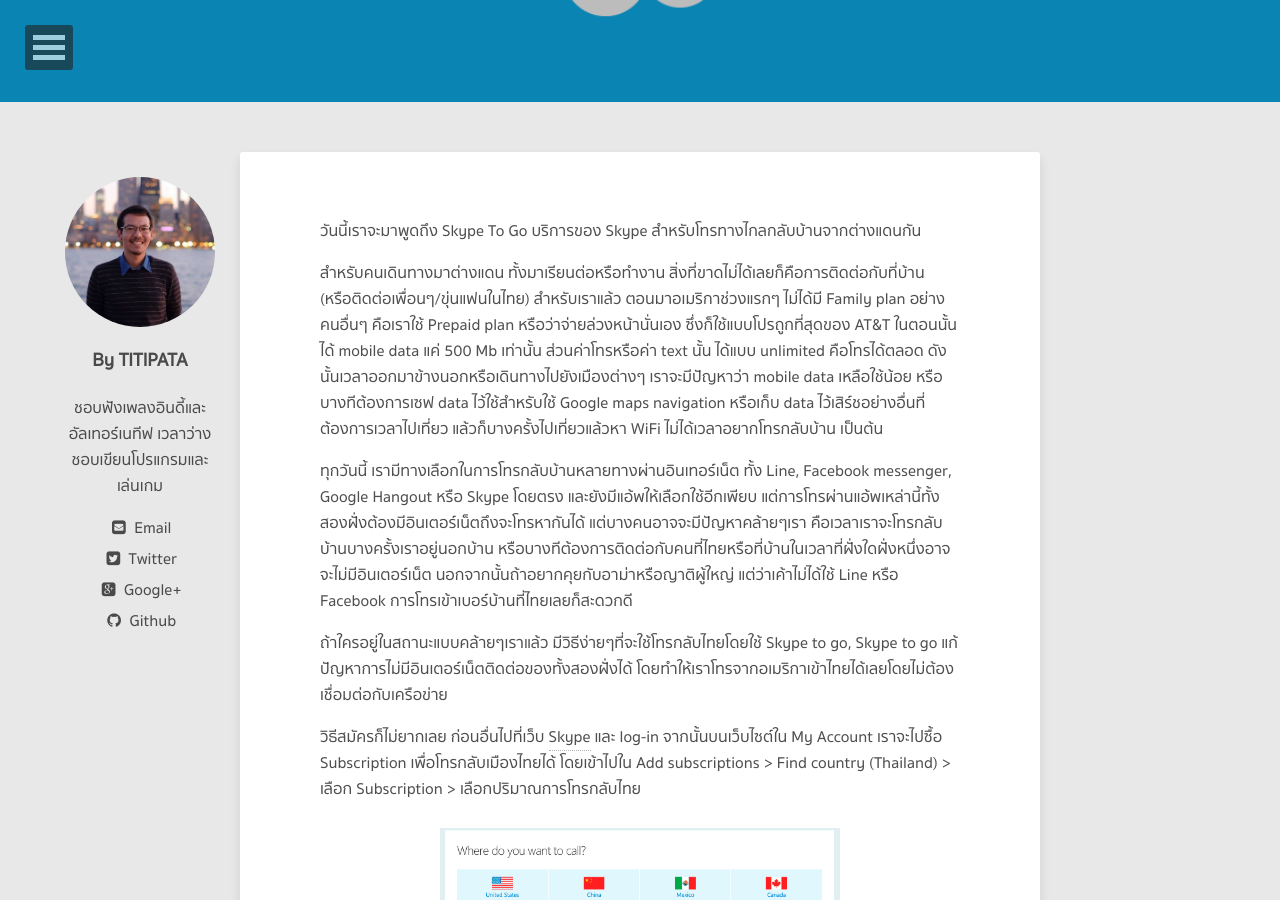
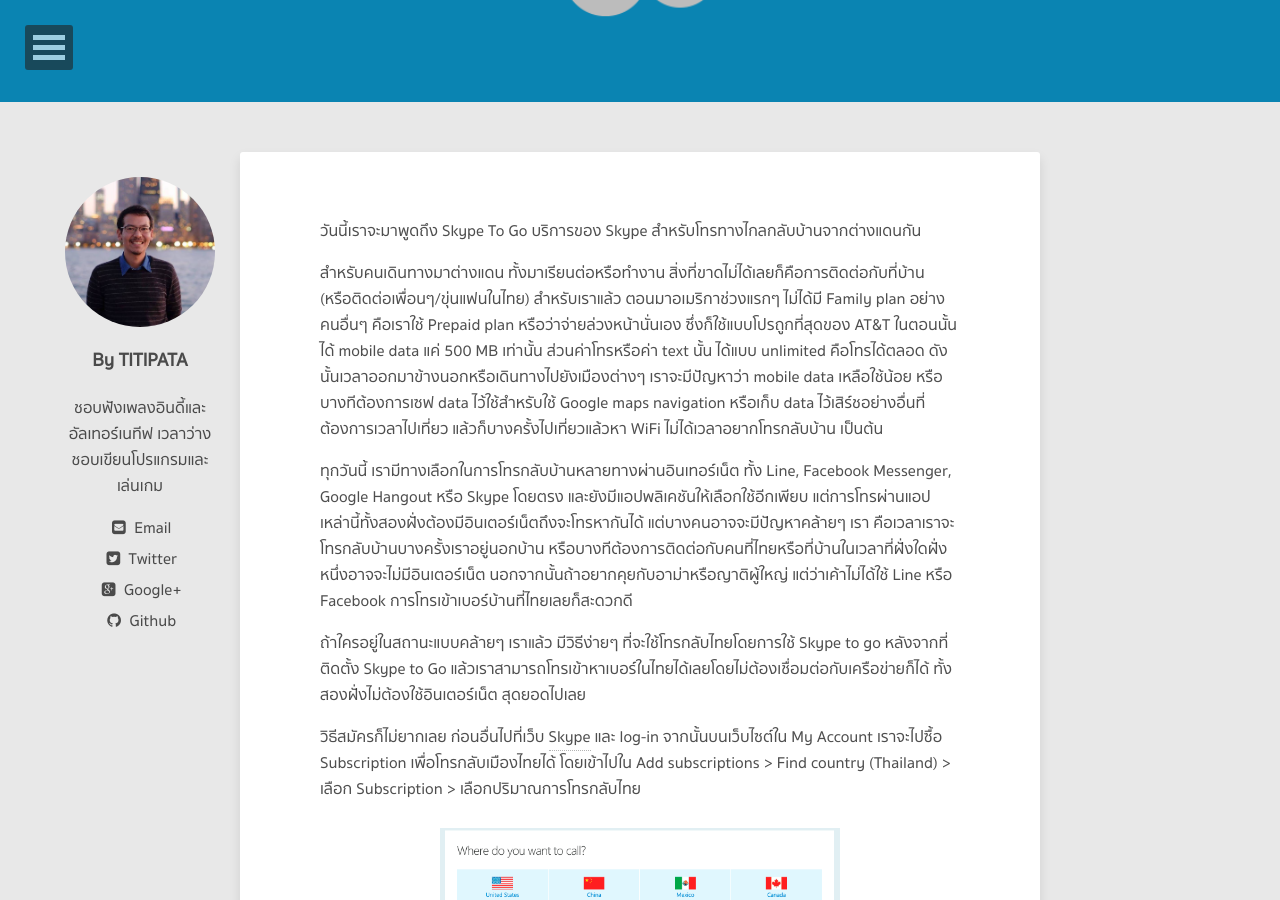
Before and after one commit to tupleblog/tupleblog.github.io, a Jekyll site: the page built from _posts/2015-12-16-skype-to-go.md, in a window 1280 px wide and 900 px high, scrolled down 298 px. Built offline with Jekyll 4.4.1, drawn with Linux system fonts in a browser that asks for light colours; nearby versions of some CDN libraries; comment, search, counter and statistics services are not loaded; some of the changed text lies outside the part shown.

Commit message:
Fix wording in Skpye post

```diff
--- a/_posts/2015-12-16-skype-to-go.md
+++ b/_posts/2015-12-16-skype-to-go.md
@@ -14,13 +14,13 @@
 วันนี้เราจะมาพูดถึง Skype To Go บริการของ Skype สำหรับโทรทางไกลกลับบ้านจากต่างแดนกัน
 
 
-สำหรับคนเดินทางมาต่างแดน ทั้งมาเรียนต่อหรือทำงาน สิ่งที่ขาดไม่ได้เลยก็คือการติดต่อกับที่บ้าน (หรือติดต่อเพื่อนๆ/ขุ่นแฟนในไทย) สำหรับเราแล้ว ตอนมาอเมริกาช่วงแรกๆ ไม่ได้มี Family plan อย่างคนอื่นๆ คือเราใช้ Prepaid plan หรือว่าจ่ายล่วงหน้านั่นเอง ซึ่งก็ใช้แบบโปรถูกที่สุดของ AT&T ในตอนนั้นได้ mobile data แค่ 500 Mb เท่านั้น ส่วนค่าโทรหรือค่า text นั้น ได้แบบ unlimited คือโทรได้ตลอด ดังนั้นเวลาออกมาข้างนอกหรือเดินทางไปยังเมืองต่างๆ เราจะมีปัญหาว่า mobile data เหลือใช้น้อย หรือบางทีต้องการเซฟ data ไว้ใช้สำหรับใช้ Google maps navigation หรือเก็บ data ไว้เสิร์ชอย่างอื่นที่ต้องการเวลาไปเที่ยว แล้วก็บางครั้งไปเที่ยวแล้วหา WiFi ไม่ได้เวลาอยากโทรกลับบ้าน เป็นต้น
+สำหรับคนเดินทางมาต่างแดน ทั้งมาเรียนต่อหรือทำงาน สิ่งที่ขาดไม่ได้เลยก็คือการติดต่อกับที่บ้าน (หรือติดต่อเพื่อนๆ/ขุ่นแฟนในไทย) สำหรับเราแล้ว ตอนมาอเมริกาช่วงแรกๆ ไม่ได้มี Family plan อย่างคนอื่นๆ คือเราใช้ Prepaid plan หรือว่าจ่ายล่วงหน้านั่นเอง ซึ่งก็ใช้แบบโปรถูกที่สุดของ AT&T ในตอนนั้นได้ mobile data แค่ 500 MB เท่านั้น ส่วนค่าโทรหรือค่า text นั้น ได้แบบ unlimited คือโทรได้ตลอด ดังนั้นเวลาออกมาข้างนอกหรือเดินทางไปยังเมืองต่างๆ เราจะมีปัญหาว่า mobile data เหลือใช้น้อย หรือบางทีต้องการเซฟ data ไว้ใช้สำหรับใช้ Google maps navigation หรือเก็บ data ไว้เสิร์ชอย่างอื่นที่ต้องการเวลาไปเที่ยว แล้วก็บางครั้งไปเที่ยวแล้วหา WiFi ไม่ได้เวลาอยากโทรกลับบ้าน เป็นต้น
 
 
-ทุกวันนี้ เรามีทางเลือกในการโทรกลับบ้านหลายทางผ่านอินเทอร์เน็ต ทั้ง Line, Facebook messenger, Google Hangout หรือ Skype โดยตรง และยังมีแอ้พให้เลือกใช้อีกเพียบ แต่การโทรผ่านแอ้พเหล่านี้ทั้งสองฝั่งต้องมีอินเตอร์เน็ตถึงจะโทรหากันได้ แต่บางคนอาจจะมีปัญหาคล้ายๆเรา คือเวลาเราจะโทรกลับบ้านบางครั้งเราอยู่นอกบ้าน หรือบางทีต้องการติดต่อกับคนที่ไทยหรือที่บ้านในเวลาที่ฝั่งใดฝั่งหนึ่งอาจจะไม่มีอินเตอร์เน็ต นอกจากนั้นถ้าอยากคุยกับอาม่าหรือญาติผู้ใหญ่ แต่ว่าเค้าไม่ได้ใช้ Line หรือ Facebook การโทรเข้าเบอร์บ้านที่ไทยเลยก็สะดวกดี
+ทุกวันนี้ เรามีทางเลือกในการโทรกลับบ้านหลายทางผ่านอินเทอร์เน็ต ทั้ง Line, Facebook Messenger, Google Hangout หรือ Skype โดยตรง และยังมีแอปพลิเคชันให้เลือกใช้อีกเพียบ แต่การโทรผ่านแอปเหล่านี้ทั้งสองฝั่งต้องมีอินเตอร์เน็ตถึงจะโทรหากันได้ แต่บางคนอาจจะมีปัญหาคล้ายๆ เรา คือเวลาเราจะโทรกลับบ้านบางครั้งเราอยู่นอกบ้าน หรือบางทีต้องการติดต่อกับคนที่ไทยหรือที่บ้านในเวลาที่ฝั่งใดฝั่งหนึ่งอาจจะไม่มีอินเตอร์เน็ต นอกจากนั้นถ้าอยากคุยกับอาม่าหรือญาติผู้ใหญ่ แต่ว่าเค้าไม่ได้ใช้ Line หรือ Facebook การโทรเข้าเบอร์บ้านที่ไทยเลยก็สะดวกดี
 
 
-ถ้าใครอยู่ในสถานะแบบคล้ายๆเราแล้ว มีวิธีง่ายๆที่จะใช้โทรกลับไทยโดยใช้ Skype to go, Skype to go แก้ปัญหาการไม่มีอินเตอร์เน็ตติดต่อของทั้งสองฝั่งได้ โดยทำให้เราโทรจากอเมริกาเข้าไทยได้เลยโดยไม่ต้องเชื่อมต่อกับเครือข่าย
+ถ้าใครอยู่ในสถานะแบบคล้ายๆ เราแล้ว มีวิธีง่ายๆ ที่จะใช้โทรกลับไทยโดยการใช้ Skype to go หลังจากที่ติดตั้ง Skype to Go แล้วเราสามารถโทรเข้าหาเบอร์ในไทยได้เลยโดยไม่ต้องเชื่อมต่อกับเครือข่ายก็ได้ ทั้งสองฝั่งไม่ต้องใช้อินเตอร์เน็ต สุดยอดไปเลย
 
 
 วิธีสมัครก็ไม่ยากเลย ก่อนอื่นไปที่เว็บ [Skype](http://www.skype.com/en/) และ log-in
@@ -77,10 +77,12 @@
 </center></figure>
 
 
-เมื่อเข้าไปเพิ่มเบอร์เรียบร้อย Skype ก็จะส่งเบอร์ในประเทศนั้นๆมาให้ที่มือถือเรา (เช็คได้จากเว็บเช่นกัน) จากนั้นเวลาโทรเข้าเบอร์ที่ Skype ให้มา มันก็จะต่อสายไปถึงเบอร์ที่เรา pair ไว้ (ปล. เราต้องใส่ข้อมูลให้ Skype เช่นเบอร์ของเราและข้อมูลเล็กเพิ่มเติมเล็กน้อยนะ)
+เมื่อเข้าไปเพิ่มเบอร์เรียบร้อย Skype ก็จะส่งเบอร์ในประเทศนั้นๆ มาให้ที่มือถือเรา (เช็คได้จากเว็บเช่นกัน) จากนั้นเวลาโทรเข้าเบอร์ที่ Skype ให้มา มันก็จะต่อสายไปถึงเบอร์ที่เรา pair ไว้ (ปล. เราต้องใส่ข้อมูลให้ Skype เช่นเบอร์ของเราและข้อมูลเล็กเพิ่มเติมเล็กน้อยนะ)
 
 
 นอกจากนั้นเราสามารถไปที่ Caller ID เพื่อเปลี่ยน display number ให้เป็นเบอร์ของเราได้ด้วยเวลาโชว์ตอนที่โทรกลับไทย คนที่ไทยจะได้ไม่ตกใจว่าเป็นเบอร์ประหลาด
 
 
-เท่านี้เราก็จะได้เบอร์ปะป๊า คุณแม่ เพื่อนสนิท ขุ่นแฟน ไว้สำหรับโทรจากมือถือเราเข้าประเทศไทยได้แล้ว ในราคาประหยัด
+เท่านี้เราก็จะได้เบอร์ปะป๊า คุณแม่ เพื่อนสนิท ขุ่นแฟน ไว้สำหรับโทรจากมือถือเราเข้าประเทศไทยได้แล้ว ในราคาประหยัด ตกแล้วนาทีละไม่ถึงหนึ่งบาท สำหรับคนที่มาศึกษาต่อต่างประเทศหรือว่าเด็กๆ ที่มาแลกเปลี่ยนและต้องห่างจากครอบครัวไกลๆ ลองดู Skype to Go เพื่อเป็นช่องทางการติดต่อระหว่างกันดู
+
+ถึงแม้จะอยู่กันคนละฝั่งของโลก แต่ได้ยินเสียงกันก็สุขใจแล้วหล่ะ
```
